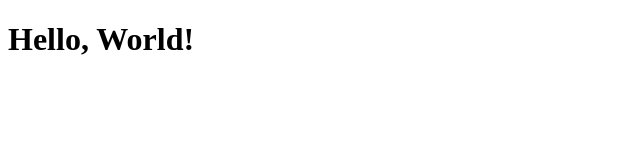
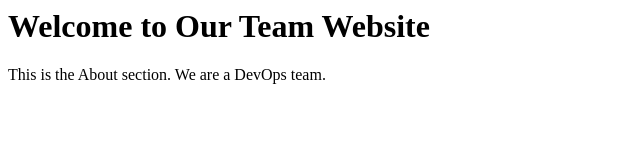
Before and after one commit to Shabnam79/Helloworld-html, a plain HTML site: page index.html in a window 1280 px wide. Shown: the whole page, without its empty margins (0-640 px from the left). Drawn offline with Linux system fonts and the light colour scheme.

Commit message:
added index.html

```diff
--- a/index.html
+++ b/index.html
@@ -1,10 +1,3 @@
-<!DOCTYPE html>
-<html lang="en">
-<head>
-    <meta charset="UTF-8">
-    <title>Hello World</title>
-</head>
-<body>
-    <h1>Hello, World!</h1>
-</body>
-</html>
+<!-- index.html -->
+<h1>Welcome to Our Team Website</h1>
+<p>This is the About section. We are a DevOps team.</p>
```
